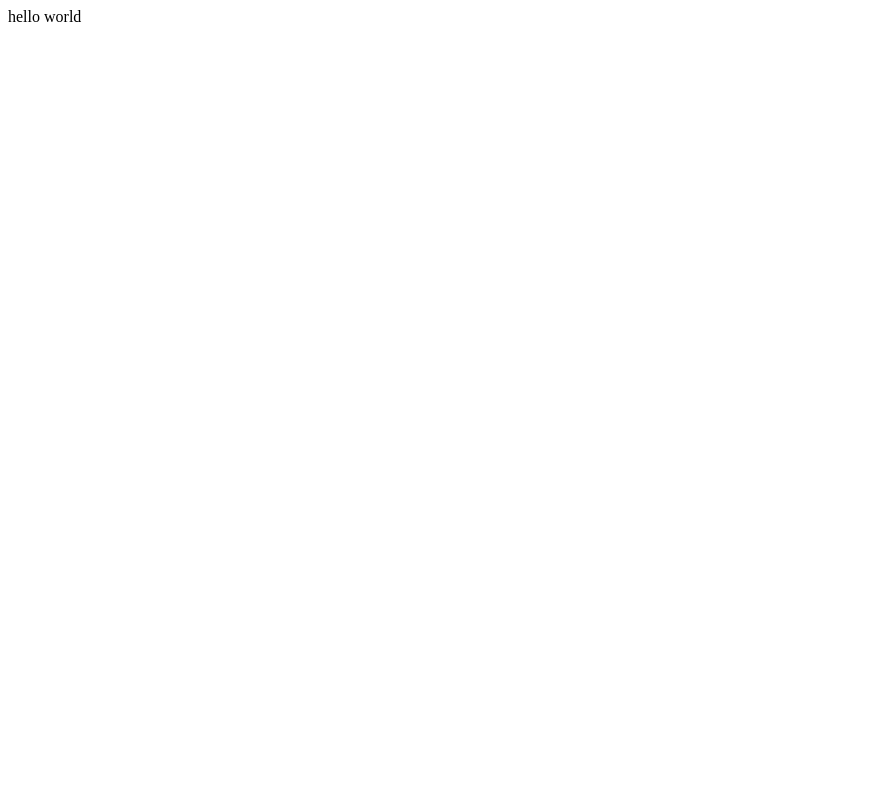
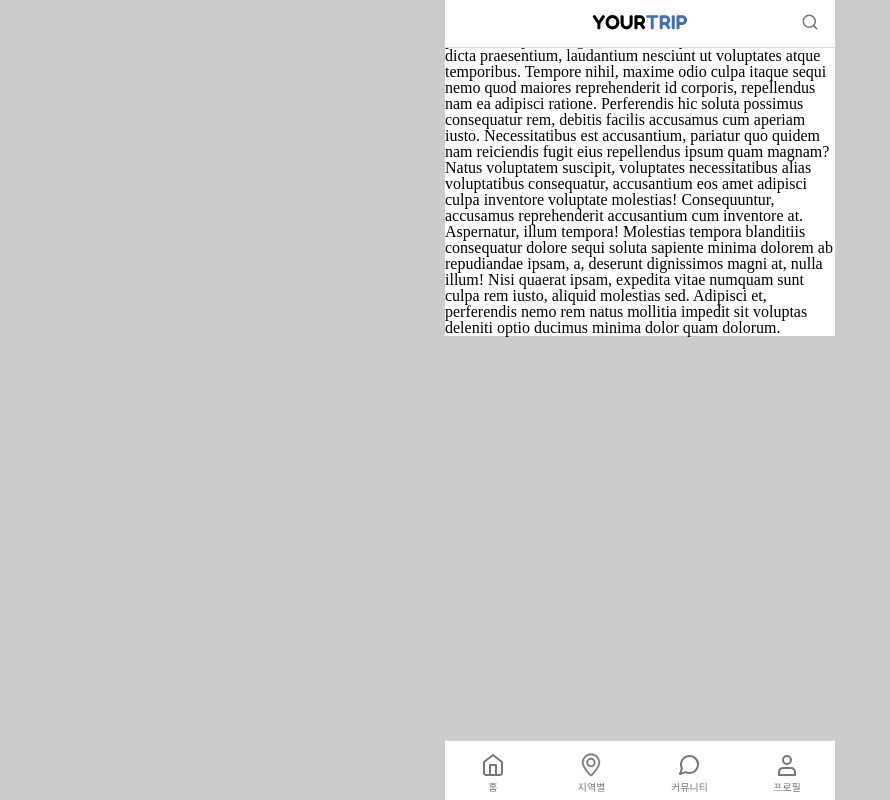
Before and after one commit to R3act-lion/YOURTRIP, a React (Create React App) app: page / in a window 1280 px wide. Shown: the whole page, without its empty margins (0-890 px from the left). Built offline with nearby package versions, Linux system fonts and the light colour scheme.

Commit message:
Feat : 공동 컴포넌트 구현 - 헤더, 네비게이션

```diff
--- a/src/App.jsx
+++ b/src/App.jsx
@@ -1,8 +1,65 @@
+import reset from "styled-reset";
+import { BrowserRouter, Routes, Route } from "react-router-dom";
+import { createGlobalStyle } from "styled-components";
+import NavigationLayout from "./components/Layout/NavigationLayout/NavigationLayout";
+import LogoHeaderLayout from "./components/Layout/LogoHeaderLayout/LogoHeaderLayout";
+
+import Home from "./pages/Home/Home";
+
+const GlobalStyle = createGlobalStyle`
+    ${reset}
+
+    @import url(//spoqa.github.io/spoqa-han-sans/css/SpoqaHanSansNeo.css);
+
+    *, *::before, *::after {
+        box-sizing: border-box;
+    }
+
+    body {
+        background-color: #CCCCCC;
+        font-family: 'Spoqa Han Sans Neo', 'sans-serif';
+        -ms-overflow-style: none; /* IE and Edge */
+        scrollbar-width: none; /* Firefox */
+    }
+
+    body::-webkit-scrollbar {
+        display: none; /* Chrome, Safari, Opera*/
+    }
+
+    #root {
+        width: 390px;
+        margin: 0 auto;
+        background-color: white;
+    }
+
+    a {
+        text-decoration: none;
+        color: black;
+        border: none;
+    }
+
+    button {
+        border: none;
+        background-color: white;
+        padding: 0;
+    }
+`
+
 function App() {
     return (
-        <div>
-            hello world
-        </div>
+        <>
+            <GlobalStyle />
+
+            <BrowserRouter>
+                <Routes>
+                    <Route element={<NavigationLayout />}>
+                        <Route element={<LogoHeaderLayout />}>
+                            <Route path="/" element={<Home />} />
+                        </Route>
+                    </Route>
+                </Routes>
+            </BrowserRouter>
+        </>
     );
 }
 
--- /dev/null
+++ b/src/components/Header/LogoHeader/LogoHeader.jsx
@@ -0,0 +1,51 @@
+import React from 'react'
+import styled from 'styled-components'
+import Yourtrip from '../../../assets/images/sub-logo.svg'
+import SearchIcon from '../../../assets/images/icon-search.svg'
+import { Link } from 'react-router-dom'
+
+const HeaderContainer = styled.header`
+    width: 390px;
+    height: 48px;
+    display: flex;
+    flex-direction: row-reverse;
+    align-items: center;
+    border-bottom: 1px solid #DBDBDB;
+    background-color: white;
+    position: fixed;
+    z-index: 20;
+`
+
+const LogoTitle = styled.h1`
+    width: 96px;
+    margin: 0 auto;
+`
+
+const LogoImage = styled.img`
+    width: 100%;
+`
+
+const SearchLink = styled(Link)`
+    width: 18px;
+    position: absolute;
+    margin-right: 16px;
+`
+
+const SearchImage = styled.img`
+    width: 100%;
+`
+
+export default function LogoHeader() {
+    return (
+        <HeaderContainer>
+            <LogoTitle>
+                <Link to='/'>
+                    <LogoImage src={Yourtrip} alt='YOURTRIP' />
+                </Link>
+            </LogoTitle>
+            <SearchLink to='/'>
+                <SearchImage src={SearchIcon} alt='검색' />
+            </SearchLink>
+        </HeaderContainer>
+    )
+}
--- /dev/null
+++ b/src/components/Header/Navigation/Navigation.jsx
@@ -0,0 +1,74 @@
+import React from 'react'
+import styled from 'styled-components'
+import icon_home from '../../../assets/images/nav-home.svg'
+import icon_location from '../../../assets/images/nav-location.svg'
+import icon_community from '../../../assets/images/nav-community.svg'
+import icon_profile from '../../../assets/images/nav-profile.svg'
+import { Link } from 'react-router-dom'
+
+const HiddenHeader = styled.header`
+    position: absolute;
+    clip: rect(0 0 0 0);
+    clip-path: inset(50%);
+    width: 1px;
+    height: 1px;
+    margin: -1px;
+    overflow: hidden;
+`
+
+const NavigationContainer = styled.nav`
+    width: 390px;
+    height: 60px;
+    position: fixed;
+    bottom: 0;
+    border-top: 1px solid #DBDBDB;
+    background-color: white;
+    padding: 0 6px;
+`
+
+const NavigationList = styled.ul`
+    display: flex;
+    justify-content: space-between;
+`
+
+const NavigationListItem = styled.li`
+    width: 84px;
+`
+
+const NavigationButtonImage = styled.img`
+    width: 100%;
+`
+
+export default function Navigation() {
+    return (
+        <article>
+            <HiddenHeader>
+                <h2>네비게이션</h2>
+            </HiddenHeader>
+            <NavigationContainer>
+                <NavigationList>
+                    <NavigationListItem>
+                        <Link to='/'>
+                            <NavigationButtonImage src={icon_home} alt="홈" />
+                        </Link>
+                    </NavigationListItem>
+                    <NavigationListItem>
+                        <Link to='/'>
+                            <NavigationButtonImage src={icon_location} alt="지역별" />
+                        </Link>
+                    </NavigationListItem>
+                    <NavigationListItem>
+                        <Link to='/'>
+                            <NavigationButtonImage src={icon_community} alt="커뮤니티" />
+                        </Link>
+                    </NavigationListItem>
+                    <NavigationListItem>
+                        <Link to='/'>
+                            <NavigationButtonImage src={icon_profile} alt="프로필" />
+                        </Link>
+                    </NavigationListItem>
+                </NavigationList>
+            </NavigationContainer>
+        </article>
+    )
+}
--- /dev/null
+++ b/src/components/Layout/LogoHeaderLayout/LogoHeaderLayout.jsx
@@ -0,0 +1,12 @@
+import React from 'react'
+import { Outlet } from 'react-router-dom'
+import LogoHeader from '../../Header/LogoHeader/LogoHeader'
+
+export default function LogoHeaderLayout() {
+    return (
+        <>
+            <LogoHeader />
+            <Outlet />
+        </>
+    )
+}
--- /dev/null
+++ b/src/components/Layout/NavigationLayout/NavigationLayout.jsx
@@ -0,0 +1,12 @@
+import React from 'react'
+import { Outlet } from 'react-router-dom'
+import Navigation from '../../Header/Navigation/Navigation'
+
+export default function Layout() {
+    return (
+        <>
+            <Outlet />
+            <Navigation />
+        </>
+    )
+}
--- /dev/null
+++ b/src/pages/Home/Home.jsx
@@ -0,0 +1,14 @@
+import React from 'react'
+import LogoHeader from '../../components/Header/LogoHeader/LogoHeader'
+
+export default function Home() {
+    return (
+        <>
+            Lorem ipsum dolor sit amet consectetur, adipisicing elit. Cumque sint inventore perspiciatis sequi reiciendis! Libero possimus repellat eligendi soluta aliquam earum architecto, dicta praesentium, laudantium nesciunt ut voluptates atque temporibus.
+            Tempore nihil, maxime odio culpa itaque sequi nemo quod maiores reprehenderit id corporis, repellendus nam ea adipisci ratione. Perferendis hic soluta possimus consequatur rem, debitis facilis accusamus cum aperiam iusto.
+            Necessitatibus est accusantium, pariatur quo quidem nam reiciendis fugit eius repellendus ipsum quam magnam? Natus voluptatem suscipit, voluptates necessitatibus alias voluptatibus consequatur, accusantium eos amet adipisci culpa inventore voluptate molestias!
+            Consequuntur, accusamus reprehenderit accusantium cum inventore at. Aspernatur, illum tempora! Molestias tempora blanditiis consequatur dolore sequi soluta sapiente minima dolorem ab repudiandae ipsam, a, deserunt dignissimos magni at, nulla illum!
+            Nisi quaerat ipsam, expedita vitae numquam sunt culpa rem iusto, aliquid molestias sed. Adipisci et, perferendis nemo rem natus mollitia impedit sit voluptas deleniti optio ducimus minima dolor quam dolorum.
+        </>
+    )
+}
```
Also changed, not shown: src/assets/images/nav-profile-fill.svg (added), src/assets/images/temp.txt (deleted), src/components/temp.txt (deleted), src/pages/Home/temp.txt (deleted).
